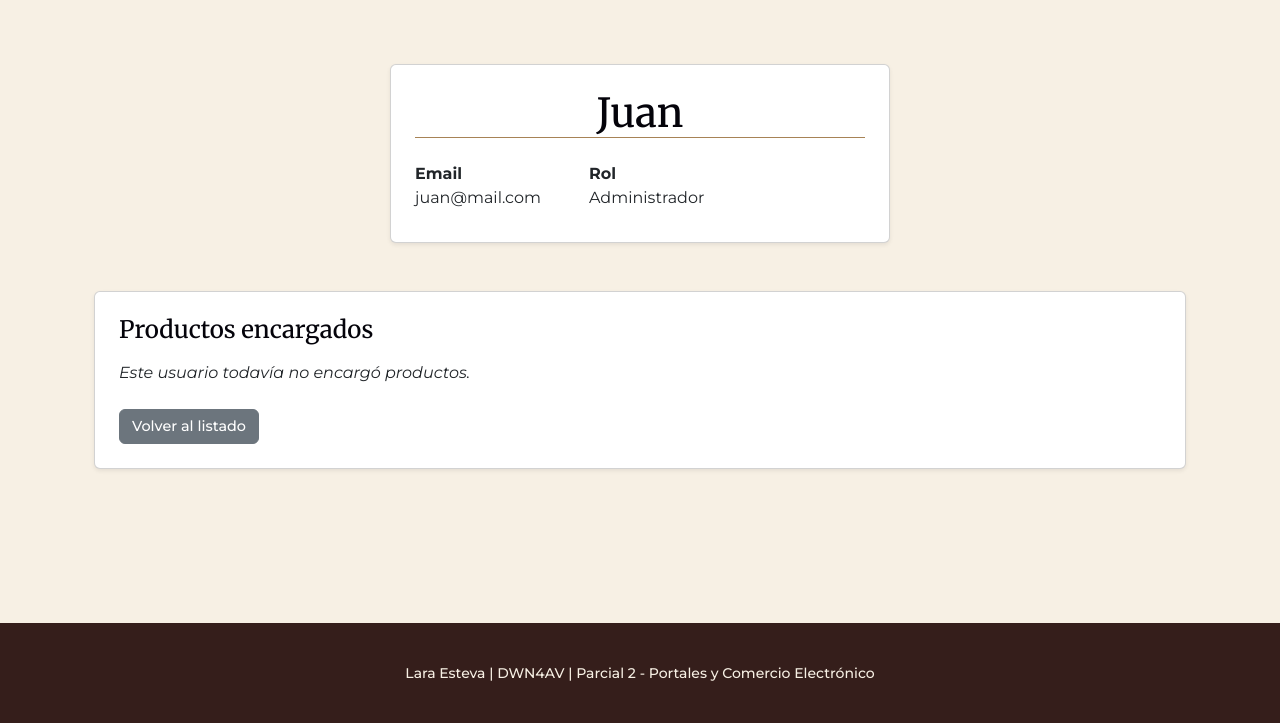
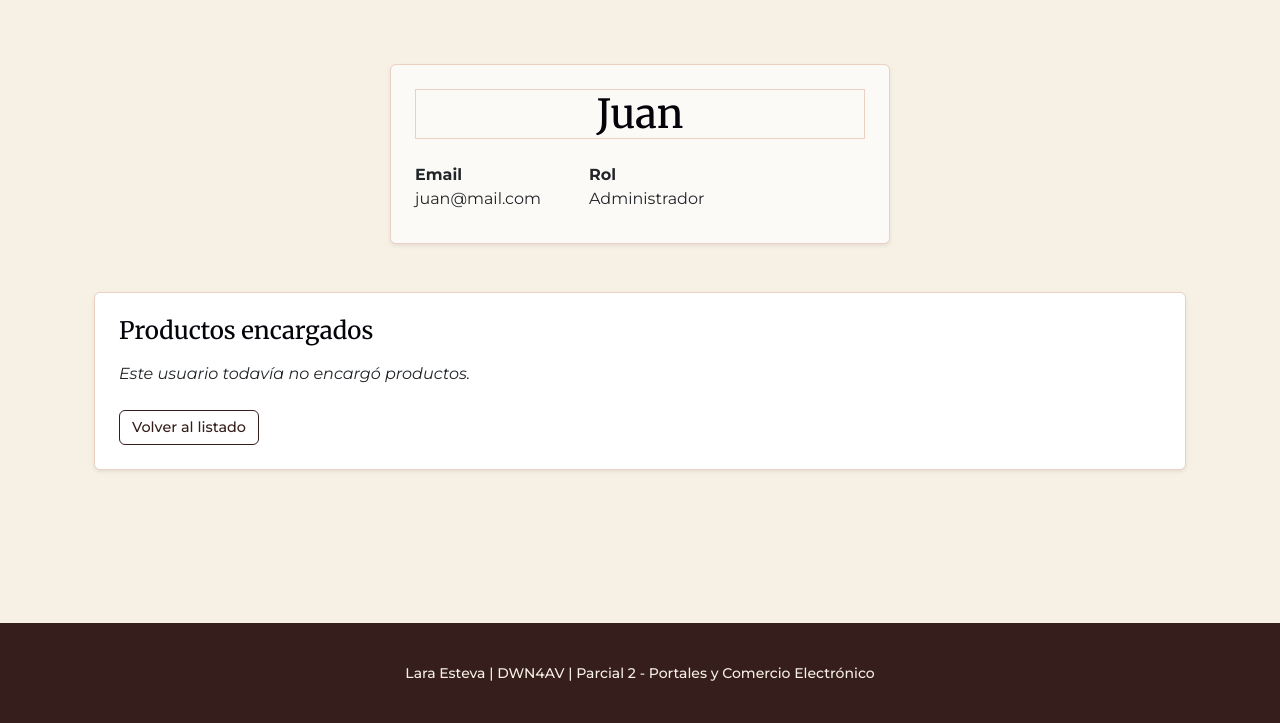
Before and after one commit to laradev-1993/portales, a Laravel app: page /admin/usuarios/1 in a window 1280 px wide. Shown: the part 77-800 px from the top of the page. Run offline with Laravel 12, Linux system fonts and the light colour scheme; a user stored in the database is signed in; data comes from the database, SQL or seed files in the repository.

Commit message:
Mejora de estilo - vista detalle de usuario

```diff
--- a/public/css/style.css
+++ b/public/css/style.css
@@ -567,8 +567,15 @@ background: radial-gradient(circle,rgba(242, 233, 216, 1) 0%, rgba(167, 131, 86,
 
 .usuario-detalle-card {
     max-width: 500px;
+    background-color: var(--blanco-tiza);
+    border: 1px solid var(--bronce);
 }
 
 .entradas-admin-titulo{
     border-bottom: 1px solid var(--marron);
+    border: 1px solid var(--bronce);
 }
+
+.usuario-detalle-encargados{
+     border: 1px solid var(--bronce);
+}
--- a/resources/views/contacto/index.blade.php
+++ b/resources/views/contacto/index.blade.php
@@ -21,7 +21,6 @@
                     </div>
                 </div>
 
-{{-- --> MEJORAR LA VISTA DE LAS 2 COLUMNAS  --}}
 
                 <div class="col-lg-8">
                     <div class="contacto-caja p-4 p-md-5 rounded-4">
--- a/resources/views/usuarios/show.blade.php
+++ b/resources/views/usuarios/show.blade.php
@@ -24,7 +24,7 @@
                 </div>
             </div>
 
-            <div class="card shadow-sm">
+            <div class="card shadow-sm usuario-detalle-encargados">
                 <div class="card-body p-4">
                     <h2 class="fs-4 mb-3">Productos encargados</h2>
 
@@ -54,7 +54,7 @@
                     @endif
 
                     <a href="{{ route('admin.usuarios.index') }}"
-                    class="btn btn-secondary mt-4">
+                    class="boton-canela-contorno btn btn-secondary mt-4">
                         Volver al listado
                     </a>
 
```
